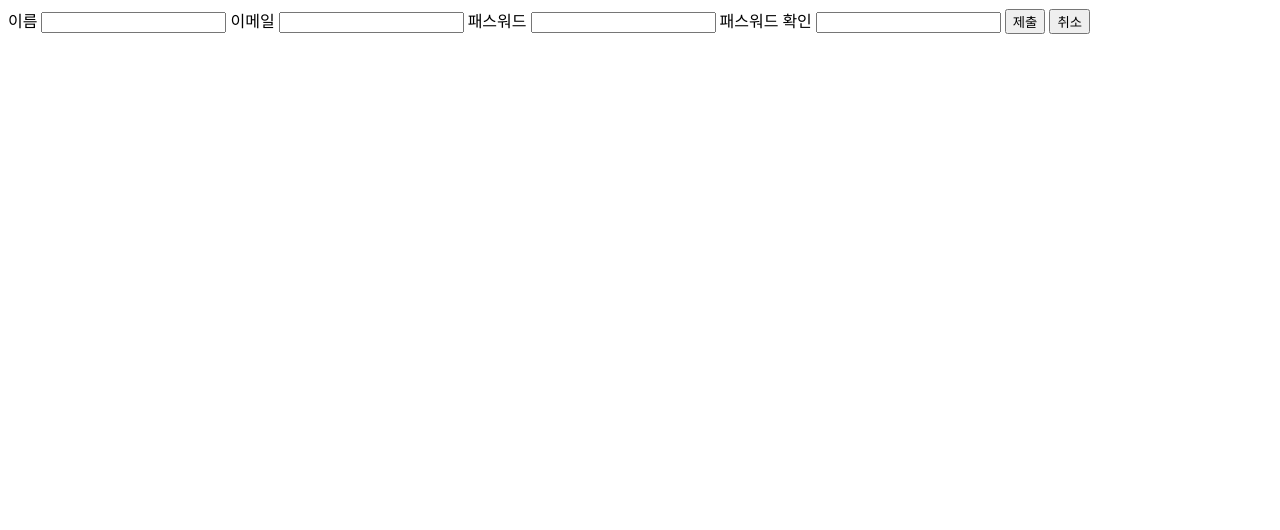
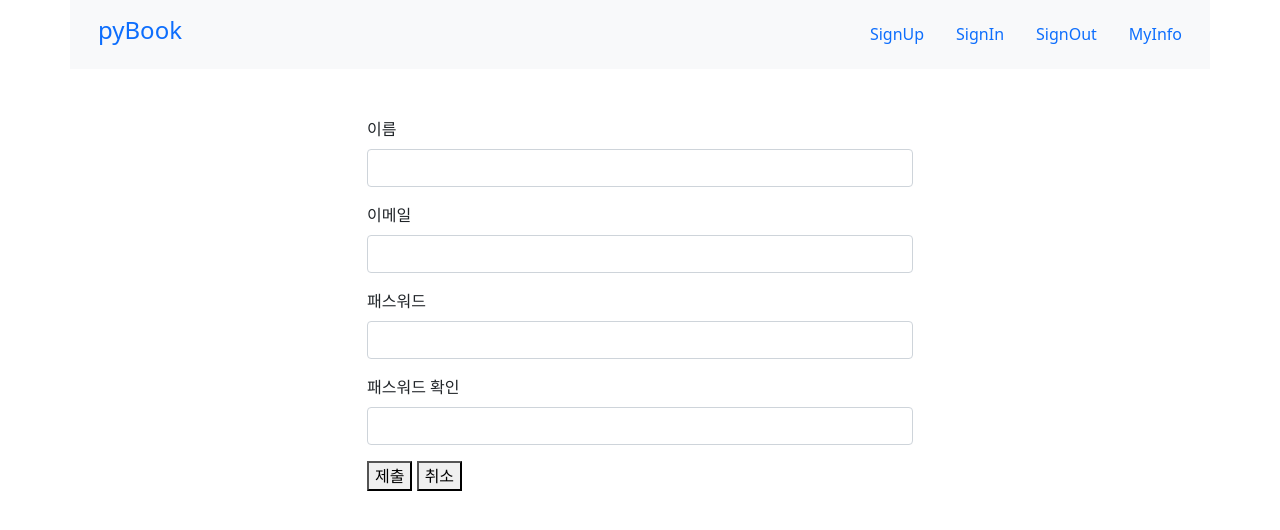
Before and after one commit to sgkim-pub/pyBook, a Flask app: page /signup in a window 1280 px wide. Shown: the top 530 px of the page. Run offline with Flask 2, Linux system fonts and the light colour scheme; some libraries are stand-ins or nearby versions.

Commit message:
03-02-02

```diff
--- a/appmain/templates/signup.html
+++ b/appmain/templates/signup.html
@@ -1,33 +1,65 @@
 <!DOCTYPE html>
 <head>
     <meta charset="UTF-8">
+    <link rel="stylesheet" href="static/css/bootstrap.min.css">
     <title>SignUp</title>
 </head>
 <body>
-    <div>
-        <form>
-            <label>이름
-                <input type="text" id="username">
-            </label>
-            <label>이메일
-                <input type="text" id="email">
-            </label>
-            <label>패스워드
-                <input type="password" id="passwd">
-            </label>
-            <label>패스워드 확인
-                <input type="password" id="confirm_passwd">
-            </label>
-            <button type="button" id="submit_button">제출</button>
-            <button type="button" id="cancel_button">취소</button>
-        </form>
+    <div class="container">
+        <div class="row navbar bg-light align-items-center mb-5">
+            <div class="col-6">
+                <a class="nav-link" href="/home"><h4>pyBook</h4></a>
+            </div>
+            <div class="col-6">
+                <ul class="nav justify-content-end">
+                  <li class="nav-item">
+                    <a class="nav-link" href="/signup">SignUp</a>
+                  </li>
+                  <li class="nav-item">
+                    <a class="nav-link" href="#">SignIn</a>
+                  </li>
+                  <li class="nav-item">
+                    <a class="nav-link" href="#">SignOut</a>
+                  </li>
+                  <li class="nav-item">
+                    <a class="nav-link" href="#">MyInfo</a>
+                  </li>
+                </ul>
+            </div>
+        </div>
+        <div class="row justify-content-center">
+            <div class="col-6">
+                <form>
+                    <div class="mb-3">
+                        <label for="username_input" class="form-label">이름</label>
+                        <input type="text" class="form-control" id="username_input">
+                    </div>
+                    <div class="mb-3">
+                        <label for="email_input" class="form-label">이메일</label>
+                        <input type="text" class="form-control" id="email_input">
+                    </div>
+                    <div class="mb-3">
+                    <label for="password_input" class="form-label">패스워드</label>
+                        <input type="password" class="form-control" id="password_input">
+                    </div>
+                    <div class="mb-3">
+                    <label for="password_confirm" class="form-label">패스워드 확인</label>
+                        <input type="password" class="form-control" id="password_confirm">
+                    </div>
+                    <div>
+                        <button type="button" id="submit_button">제출</button>
+                        <button type="button" id="cancel_button">취소</button>
+                    </div>
+                </form>
+            </div>
+        </div>
     </div>
 </body>
 <script>
-    let username = document.querySelector('#username');
-    let email = document.querySelector('#email');
-    let passwd = document.querySelector('#passwd');
-    let confirmPasswd = document.querySelector('#confirm_passwd');
+    let username = document.querySelector('#username_input');
+    let email = document.querySelector('#email_input');
+    let passwd = document.querySelector('#password_input');
+    let confirmPasswd = document.querySelector('#password_confirm');
 
     function checkPw() {
         return (passwd.value.length >= 5) && (passwd.value === confirmPasswd.value);
```
